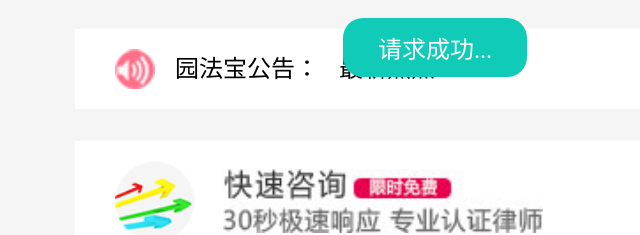
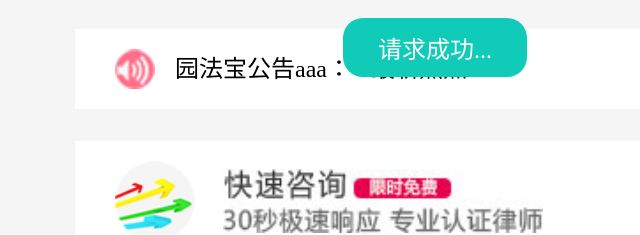
Before and after one commit to wangnaikang/wnk, a plain HTML site: page index.html in a window 1280 px wide. Shown: the part 302-537 px from the top of the page, 205-845 px from the left. Drawn offline with Linux system fonts and the light colour scheme.

Commit message:
死的飞机撒接电话

```diff
--- a/index.html
+++ b/index.html
@@ -26,7 +26,7 @@
 		   			</span>
 
 						<span class="tip_item">
-		   				园法宝公告：
+		   				园法宝公告aaa：
 		   			</span>
 
 						<span class="tip_item">
```
